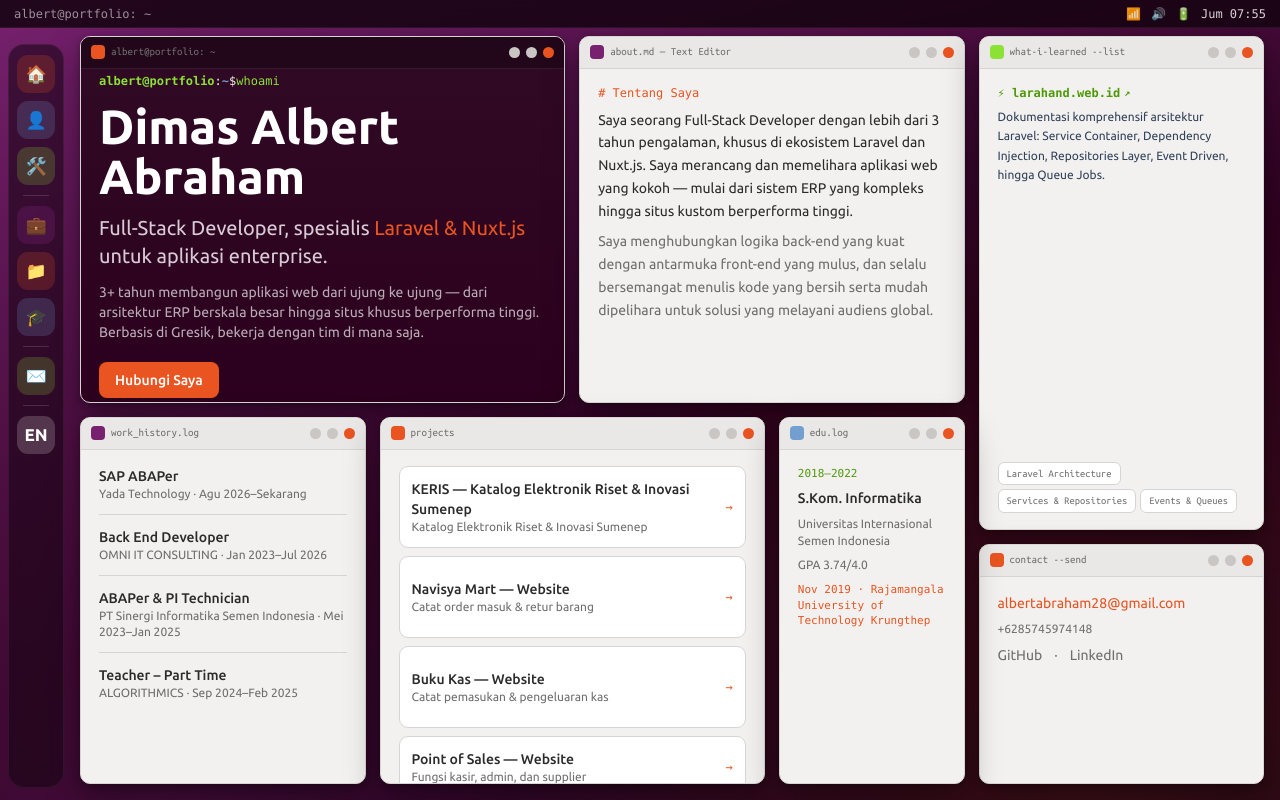
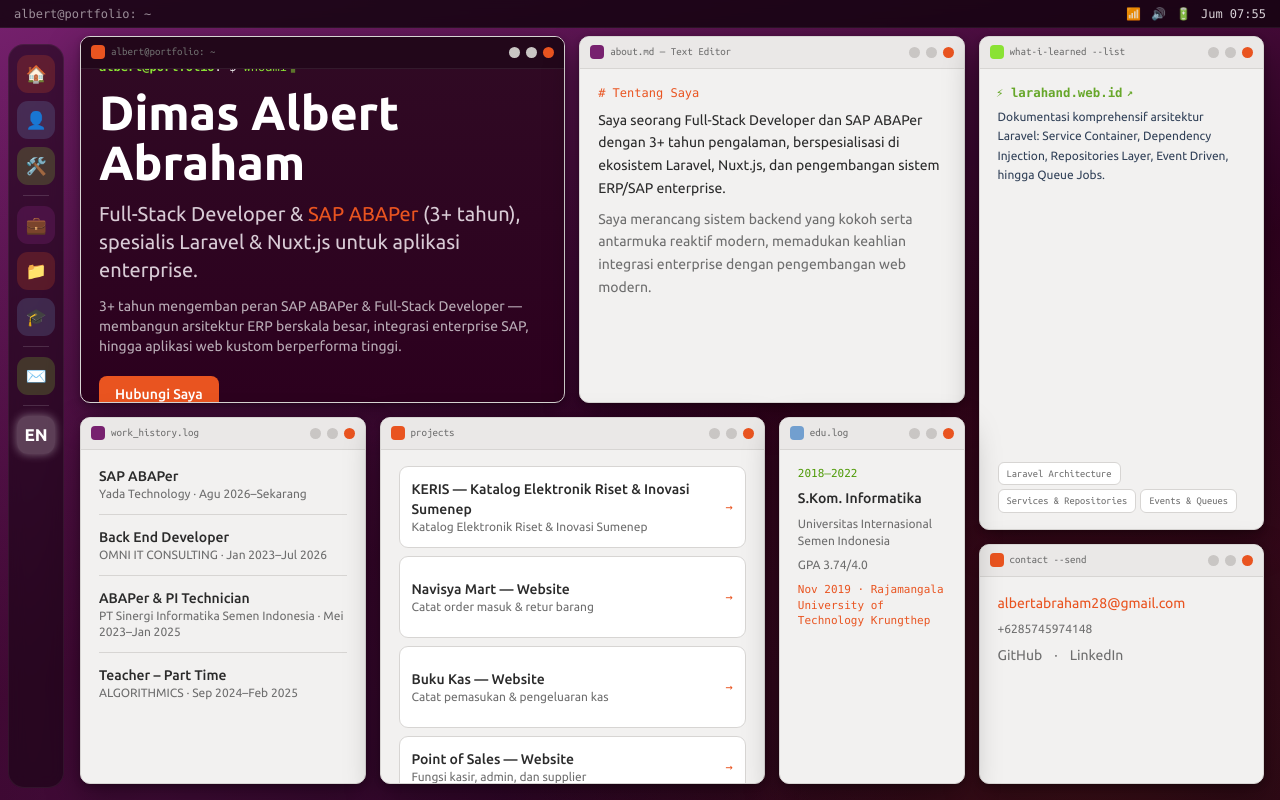
Before and after one commit to albertdimasa/portfolio-theme-linux, a Vue app: page / in a window 1280 px wide. Built offline with nearby package versions, Linux system fonts and the light colour scheme.

Commit message:
feat: implement main UI components and localization system for portfolio theme

```diff
--- a/src/App.vue
+++ b/src/App.vue
@@ -2,6 +2,7 @@
 import { onMounted, onUnmounted } from 'vue'
 import { useDock } from '@/composables/useDock'
 import { useProjectModal } from '@/composables/useProjectModal'
+import BootSplash from '@/components/BootSplash.vue'
 import TopBar from '@/components/TopBar.vue'
 import Dock from '@/components/Dock.vue'
 import TerminalHero from '@/components/TerminalHero.vue'
@@ -31,6 +32,7 @@ onUnmounted(() => window.removeEventListener('keydown', onKeyDown))
 </script>
 
 <template>
+  <BootSplash />
   <TopBar />
   <Dock :active-card="activeCard" @maximize="maximize" />
 
@@ -112,6 +114,42 @@ onUnmounted(() => window.removeEventListener('keydown', onKeyDown))
   pointer-events: auto;
 }
 
+.bento > * {
+  animation: cardEntrance 0.6s cubic-bezier(0.34, 1.56, 0.64, 1) backwards;
+}
+.bento > *:nth-child(1) {
+  animation-delay: 1.2s;
+}
+.bento > *:nth-child(2) {
+  animation-delay: 1.28s;
+}
+.bento > *:nth-child(3) {
+  animation-delay: 1.36s;
+}
+.bento > *:nth-child(4) {
+  animation-delay: 1.44s;
+}
+.bento > *:nth-child(5) {
+  animation-delay: 1.52s;
+}
+.bento > *:nth-child(6) {
+  animation-delay: 1.6s;
+}
+.bento > *:nth-child(7) {
+  animation-delay: 1.68s;
+}
+
+@keyframes cardEntrance {
+  from {
+    opacity: 0;
+    transform: scale(0.88) translateY(18px);
+  }
+  to {
+    opacity: 1;
+    transform: scale(1) translateY(0);
+  }
+}
+
 @media (max-width: 900px) {
   #app-height {
     padding-left: 12px !important;
--- /dev/null
+++ b/src/components/BootSplash.vue
@@ -0,0 +1,149 @@
+<script setup>
+import { ref, onMounted } from 'vue'
+
+const show = ref(true)
+const fading = ref(false)
+const bootStep = ref(0)
+
+const bootLogs = [
+  '[  OK  ] Started System Initialization.',
+  '[  OK  ] Loaded SAP ABAP & Laravel Enterprise Modules.',
+  '[  OK  ] Mounting Bento Grid Desktop Environment...',
+]
+
+onMounted(() => {
+  const interval = setInterval(() => {
+    if (bootStep.value < bootLogs.length - 1) {
+      bootStep.value++
+    } else {
+      clearInterval(interval)
+      setTimeout(() => {
+        fading.value = true
+        setTimeout(() => {
+          show.value = false
+        }, 500)
+      }, 400)
+    }
+  }, 350)
+})
+</script>
+
+<template>
+  <div v-if="show" :class="['boot-splash', { fade: fading }]">
+    <div class="boot-content">
+      <!-- Ubuntu Logo Circle -->
+      <div class="logo-wrapper">
+        <div class="ubuntu-logo">
+          <svg viewBox="0 0 100 100" class="w-16 h-16 text-white">
+            <circle cx="50" cy="50" r="42" fill="none" stroke="#E95420" stroke-width="8" />
+            <circle cx="50" cy="18" r="6" fill="#fff" />
+            <circle cx="22" cy="66" r="6" fill="#fff" />
+            <circle cx="78" cy="66" r="6" fill="#fff" />
+          </svg>
+        </div>
+      </div>
+
+      <!-- System Title -->
+      <h2 class="font-mono text-lg font-bold text-white tracking-widest uppercase mt-4">
+        ALBERT <span style="color: var(--orange)">WORKSTATION</span> LTS
+      </h2>
+
+      <!-- Boot Logs -->
+      <div class="font-mono text-xs text-slate-300 mt-6 h-16 flex flex-col items-center gap-1">
+        <p v-for="(log, idx) in bootLogs.slice(0, bootStep + 1)" :key="idx" class="boot-log-item">
+          {{ log }}
+        </p>
+      </div>
+
+      <!-- Loading Dots -->
+      <div class="dots flex gap-2 mt-4">
+        <span class="dot" /><span class="dot" /><span class="dot" /><span class="dot" /><span
+          class="dot"
+        />
+      </div>
+    </div>
+  </div>
+</template>
+
+<style scoped>
+.boot-splash {
+  position: fixed;
+  inset: 0;
+  z-index: 9999;
+  background: #11030e;
+  display: flex;
+  align-items: center;
+  justify-content: center;
+  opacity: 1;
+  transition: opacity 0.5s ease;
+}
+.boot-splash.fade {
+  opacity: 0;
+  pointer-events: none;
+}
+.boot-content {
+  display: flex;
+  flex-direction: column;
+  align-items: center;
+  text-align: center;
+}
+.logo-wrapper {
+  position: relative;
+  animation: logoPulse 1.5s infinite ease-in-out;
+}
+@keyframes logoPulse {
+  0%,
+  100% {
+    transform: scale(1);
+    filter: drop-shadow(0 0 10px rgba(233, 84, 32, 0.4));
+  }
+  50% {
+    transform: scale(1.06);
+    filter: drop-shadow(0 0 22px rgba(233, 84, 32, 0.8));
+  }
+}
+.boot-log-item {
+  animation: fadeIn 0.2s ease-out;
+}
+@keyframes fadeIn {
+  from {
+    opacity: 0;
+    transform: translateY(4px);
+  }
+  to {
+    opacity: 1;
+    transform: translateY(0);
+  }
+}
+.dots .dot {
+  width: 8px;
+  height: 8px;
+  border-radius: 50%;
+  background: #e95420;
+  animation: dotBounce 1.2s infinite ease-in-out;
+}
+.dots .dot:nth-child(2) {
+  animation-delay: 0.15s;
+}
+.dots .dot:nth-child(3) {
+  animation-delay: 0.3s;
+}
+.dots .dot:nth-child(4) {
+  animation-delay: 0.45s;
+}
+.dots .dot:nth-child(5) {
+  animation-delay: 0.6s;
+}
+@keyframes dotBounce {
+  0%,
+  80%,
+  100% {
+    opacity: 0.3;
+    transform: scale(0.8);
+  }
+  40% {
+    opacity: 1;
+    transform: scale(1.3);
+  }
+}
+</style>
--- a/src/components/Dock.vue
+++ b/src/components/Dock.vue
@@ -80,18 +80,21 @@ const items = [
   font-size: 17px;
   cursor: pointer;
   transition:
-    transform 0.15s ease,
-    background 0.15s ease;
+    transform 0.25s cubic-bezier(0.34, 1.56, 0.64, 1),
+    background 0.2s ease,
+    box-shadow 0.2s ease;
   background: rgba(255, 255, 255, 0.06);
 }
 .dock-icon:hover {
-  transform: scale(1.08);
-  background: rgba(255, 255, 255, 0.14);
+  transform: translateY(-2px) scale(1.15);
+  background: rgba(255, 255, 255, 0.18);
+  box-shadow: 0 4px 12px rgba(233, 84, 32, 0.35);
 }
 .dock-icon.active {
-  background: rgba(255, 255, 255, 0.18);
+  background: rgba(255, 255, 255, 0.22);
   font-weight: 700;
   color: #fff;
+  box-shadow: 0 0 10px rgba(255, 255, 255, 0.4);
 }
 @media (max-width: 900px) {
   #dock {
--- a/src/components/SkillsCard.vue
+++ b/src/components/SkillsCard.vue
@@ -31,7 +31,7 @@ const { t } = useI18n()
               href="https://larahand.web.id"
               target="_blank"
               rel="noopener noreferrer"
-              class="font-mono text-xs font-bold hover:underline flex items-center gap-1"
+              class="font-mono text-xs font-bold hover:underline flex items-center gap-1 badge-pulse"
               style="color: #4e9a06"
             >
               <span>⚡ larahand.web.id</span>
@@ -114,7 +114,7 @@ const { t } = useI18n()
   bottom: 12px;
   z-index: 58;
   border-radius: 12px;
-  animation: maximizeIn 0.18s ease;
+  animation: maximizeIn 0.28s cubic-bezier(0.34, 1.56, 0.64, 1);
 }
 .win.maximized .win-body {
   padding: 28px 34px;
@@ -172,6 +172,20 @@ const { t } = useI18n()
   color: var(--muted-dark);
   white-space: nowrap;
 }
+.badge-pulse {
+  animation: pulseGlow 2s infinite ease-in-out;
+}
+@keyframes pulseGlow {
+  0%,
+  100% {
+    opacity: 1;
+    transform: scale(1);
+  }
+  50% {
+    opacity: 0.85;
+    transform: scale(1.03);
+  }
+}
 
 @keyframes maximizeIn {
   0% {
--- a/src/components/TerminalHero.vue
+++ b/src/components/TerminalHero.vue
@@ -24,10 +24,11 @@ const { t } = useI18n()
     </div>
     <div class="win-body flex flex-col justify-center gap-3">
       <div v-if="!maximized" class="flex flex-col gap-3">
-        <p class="font-mono text-xs">
+        <p class="font-mono text-xs flex items-center">
           <span class="prompt-user">albert@portfolio</span><span class="prompt-sep">:</span
-          ><span class="prompt-path">~</span><span class="prompt-sep">$</span>
+          ><span class="prompt-path">~</span><span class="prompt-sep">$</span>&nbsp;
           <span class="text-[var(--term-green)]" v-html="t('hero.whoami')" />
+          <span class="terminal-cursor ml-1">▋</span>
         </p>
         <h1
           class="text-4xl md:text-5xl font-bold leading-[1.05] text-white"
@@ -45,10 +46,11 @@ const { t } = useI18n()
         </div>
       </div>
       <div v-else class="flex flex-col gap-4">
-        <p class="font-mono text-xs">
+        <p class="font-mono text-xs flex items-center">
           <span class="prompt-user">albert@portfolio</span><span class="prompt-sep">:</span
-          ><span class="prompt-path">~</span><span class="prompt-sep">$</span>
+          ><span class="prompt-path">~</span><span class="prompt-sep">$</span>&nbsp;
           <span class="text-[var(--term-green)]" v-html="t('hero.cat_cmd')" />
+          <span class="terminal-cursor ml-1">▋</span>
         </p>
         <div class="flex flex-wrap gap-4">
           <div class="flex-1 min-w-[200px]">
@@ -207,6 +209,20 @@ const { t } = useI18n()
   color: var(--term-blue);
   font-weight: 700;
 }
+.terminal-cursor {
+  color: var(--term-green);
+  font-size: 11px;
+  animation: blink 1s steps(2, start) infinite;
+}
+@keyframes blink {
+  0%,
+  100% {
+    opacity: 1;
+  }
+  50% {
+    opacity: 0;
+  }
+}
 .app-close {
   cursor: pointer;
 }
--- a/src/composables/useI18n.js
+++ b/src/composables/useI18n.js
@@ -15,28 +15,28 @@ const translations = {
     'hero.whoami': 'whoami',
     'hero.name': 'Dimas Albert Abraham',
     'hero.title':
-      'Full-Stack Developer, spesialis <span style="color:var(--orange);">Laravel &amp; Nuxt.js</span> untuk aplikasi enterprise.',
+      'Full-Stack Developer &amp; <span style="color:var(--orange);">SAP ABAPer</span> (3+ tahun), spesialis Laravel &amp; Nuxt.js untuk aplikasi enterprise.',
     'hero.bio':
-      '3+ tahun membangun aplikasi web dari ujung ke ujung — dari arsitektur ERP berskala besar hingga situs khusus berperforma tinggi. Berbasis di Gresik, bekerja dengan tim di mana saja.',
+      '3+ tahun mengemban peran SAP ABAPer &amp; Full-Stack Developer — membangun arsitektur ERP berskala besar, integrasi enterprise SAP, hingga aplikasi web kustom berperforma tinggi.',
     'hero.btn_contact': 'Hubungi Saya',
     'hero.btn_work': 'Lihat Karya',
     'hero.cat_cmd': 'cat profesional_summary.md',
     'hero.detail_p1':
-      'Results-oriented Full-Stack Developer dengan lebih dari <strong style="color:#fff;">3 tahun pengalaman</strong> yang berspesialisasi di ekosistem <strong style="color:var(--orange);">Laravel</strong> dan framework <strong style="color:var(--orange);">Nuxt.js</strong>, terbukti mampu merancang dan memelihara aplikasi web yang kokoh — mulai dari sistem <strong style="color:#fff;">ERP kompleks</strong> hingga situs kustom berperforma tinggi.',
+      'Results-oriented Full-Stack Developer dan <strong style="color:var(--orange);">SAP ABAPer dengan 3+ tahun pengalaman</strong>. Berspesialisasi pada ekosistem <strong style="color:var(--orange);">Laravel</strong>, framework <strong style="color:var(--orange);">Nuxt.js</strong>, dan modul <strong style="color:#fff;">SAP ABAP</strong>, terbukti berpengalaman merancang serta memelihara sistem <strong style="color:#fff;">ERP enterprise kompleks</strong> hingga aplikasi web kustom berperforma tinggi.',
     'hero.detail_p2':
-      'Menjembatani logika back-end yang kuat dengan antarmuka front-end yang mulus, menggunakan Nuxt.js untuk menghadirkan pengalaman pengguna yang cepat, reaktif, dan ramah SEO. Bersemangat menulis kode bersih dan memecahkan tantangan teknis untuk solusi skalabel bagi audiens global.',
+      'Menjembatani integrasi back-end enterprise yang solid dengan antarmuka front-end yang mulus, cepat, reaktif, dan ramah SEO. Bersemangat menulis kode bersih dan memecahkan tantangan teknis terdekopel untuk solusi skalabel.',
     'hero.location': 'Gresik, Indonesia',
     'about.win_title': 'about.md — Text Editor',
     'about.header': '# Tentang Saya',
     'about.p1':
-      'Saya seorang Full-Stack Developer dengan lebih dari 3 tahun pengalaman, khusus di ekosistem Laravel dan Nuxt.js. Saya merancang dan memelihara aplikasi web yang kokoh — mulai dari sistem ERP yang kompleks hingga situs kustom berperforma tinggi.',
+      'Saya seorang Full-Stack Developer dan SAP ABAPer dengan 3+ tahun pengalaman, berspesialisasi di ekosistem Laravel, Nuxt.js, dan pengembangan sistem ERP/SAP enterprise.',
     'about.p2':
-      'Saya menghubungkan logika back-end yang kuat dengan antarmuka front-end yang mulus, dan selalu bersemangat menulis kode yang bersih serta mudah dipelihara untuk solusi yang melayani audiens global.',
+      'Saya merancang sistem backend yang kokoh serta antarmuka reaktif modern, memadukan keahlian integrasi enterprise dengan pengembangan web modern.',
     'about.detail_header': '# Tentang Saya — detail',
     'about.detail_p1':
-      'Saya seorang <strong>Full-Stack Developer</strong> dengan lebih dari 3 tahun pengalaman, khusus di ekosistem <strong>Laravel</strong> dan framework <strong>Nuxt.js</strong>. Saya merancang dan memelihara aplikasi web yang kokoh — mulai dari sistem ERP yang kompleks hingga situs kustom berperforma tinggi.',
+      'Saya seorang <strong>Full-Stack Developer</strong> dan <strong>SAP ABAPer</strong> dengan lebih dari 3 tahun pengalaman. Berpengalaman luas dalam pengembangan <strong>Laravel, Nuxt.js</strong>, serta penyesuaian modul dan integrasi sistem <strong>SAP ABAP</strong> enterprise.',
     'about.detail_p2':
-      'Dengan menjembatani logika back-end yang kuat dan antarmuka front-end yang mulus, saya menggunakan Nuxt.js untuk menghadirkan pengalaman yang <strong>ramah SEO, reaktif, dan cepat</strong>. Saya bersemangat menulis kode yang bersih, mudah dipelihara, dan memecahkan tantangan teknis rumit untuk memberikan solusi perangkat lunak yang skalabel bagi audiens global.',
+      'Dengan menghubungkan logika bisnis back-end yang andal dan antarmuka front-end yang reaktif serta ramah SEO, saya berkomitmen menghadirkan solusi perangkat lunak yang bersih, skalabel, dan bernilai tinggi bagi organisasi enterprise.',
     'about.values_label': 'NILAI UTAMA',
     'skills.win_title': 'what-i-learned --list',
     'skills.header': 'Apa Yang Saya Pelajari',
@@ -160,28 +160,28 @@ const translations = {
     'hero.whoami': 'whoami',
     'hero.name': 'Dimas Albert Abraham',
     'hero.title':
-      'Full-Stack Developer, specializing in <span style="color:var(--orange);">Laravel &amp; Nuxt.js</span> for enterprise applications.',
+      'Full-Stack Developer &amp; <span style="color:var(--orange);">SAP ABAPer</span> (3+ years), specializing in Laravel &amp; Nuxt.js for enterprise applications.',
     'hero.bio':
-      '3+ years building web applications end-to-end — from large-scale ERP architectures to high-performance custom sites. Based in Gresik, working with teams anywhere.',
+      '3+ years combining SAP ABAPer &amp; Full-Stack Developer roles — building large-scale ERP architectures, SAP enterprise integrations, and high-performance custom web applications.',
     'hero.btn_contact': 'Contact Me',
     'hero.btn_work': 'View Work',
     'hero.cat_cmd': 'cat professional_summary.md',
     'hero.detail_p1':
-      'Results-oriented Full-Stack Developer with over <strong style="color:#fff;">3 years of experience</strong> specializing in the <strong style="color:var(--orange);">Laravel</strong> ecosystem and <strong style="color:var(--orange);">Nuxt.js</strong> framework, proven in designing and maintaining robust web applications — from <strong style="color:#fff;">complex ERP systems</strong> to high-performance custom sites.',
+      'Results-oriented Full-Stack Developer and <strong style="color:var(--orange);">SAP ABAPer with 3+ years of experience</strong>. Specializing in the <strong style="color:var(--orange);">Laravel</strong> ecosystem, <strong style="color:var(--orange);">Nuxt.js</strong> framework, and <strong style="color:#fff;">SAP ABAP</strong> modules, proven in designing and maintaining <strong style="color:#fff;">complex enterprise ERP systems</strong> to high-performance custom web sites.',
     'hero.detail_p2':
-      'Bridging strong back-end logic with seamless front-end interfaces, using Nuxt.js to deliver fast, reactive, and SEO-friendly user experiences. Passionate about writing clean code and solving technical challenges for scalable solutions serving a global audience.',
+      'Bridging solid enterprise back-end logic with seamless, fast, reactive, and SEO-friendly front-end interfaces. Passionate about writing clean code and solving complex technical challenges for scalable solutions.',
     'hero.location': 'Gresik, Indonesia',
     'about.win_title': 'about.md — Text Editor',
     'about.header': '# About Me',
     'about.p1':
-      'I am a Full-Stack Developer with more than 3 years of experience, specializing in the Laravel and Nuxt.js ecosystems. I design and maintain robust web applications — from complex ERP systems to high-performance custom sites.',
+      'I am a Full-Stack Developer and SAP ABAPer with over 3 years of experience, specializing in Laravel, Nuxt.js, and enterprise ERP/SAP development.',
     'about.p2':
-      'I bridge strong back-end logic with seamless front-end interfaces, always passionate about writing clean, maintainable code for solutions that serve a global audience.',
+      'I bridge robust backend logic with seamless reactive interfaces, combining enterprise integration skills with modern web development.',
     'about.detail_header': '# About Me — details',
     'about.detail_p1':
-      'I am a <strong>Full-Stack Developer</strong> with over 3 years of experience, specializing in the <strong>Laravel</strong> ecosystem and <strong>Nuxt.js</strong> framework. I design and maintain robust web applications — from complex ERP systems to high-performance custom sites.',
+      'I am a <strong>Full-Stack Developer</strong> and <strong>SAP ABAPer</strong> with over 3 years of experience. Specializing in <strong>Laravel, Nuxt.js</strong>, and enterprise <strong>SAP ABAP</strong> module customization and system integrations.',
     'about.detail_p2':
-      'By bridging strong back-end logic and seamless front-end interfaces, I use Nuxt.js to deliver <strong>SEO-friendly, reactive, and fast</strong> experiences. I am passionate about writing clean, maintainable code and solving complex technical challenges to deliver scalable software solutions for a global audience.',
+      'By connecting reliable back-end business logic and reactive, SEO-friendly front-end interfaces, I am committed to delivering clean, maintainable, and high-value software solutions for enterprise organizations.',
     'about.values_label': 'CORE VALUES',
     'skills.win_title': 'what-i-learned --list',
     'skills.header': 'What I Learned',
```
Also changed, not shown: 1 other file (tests, documents, lock files or other folders).
